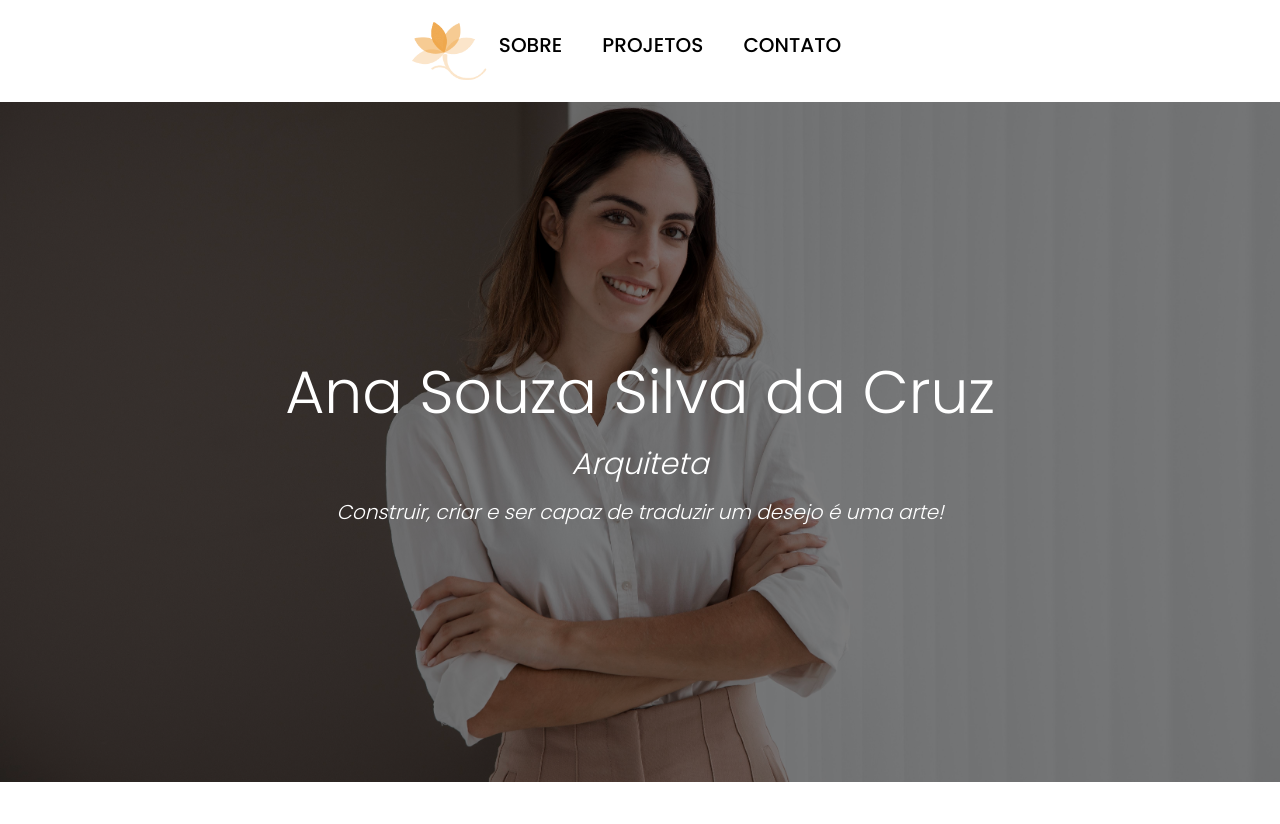
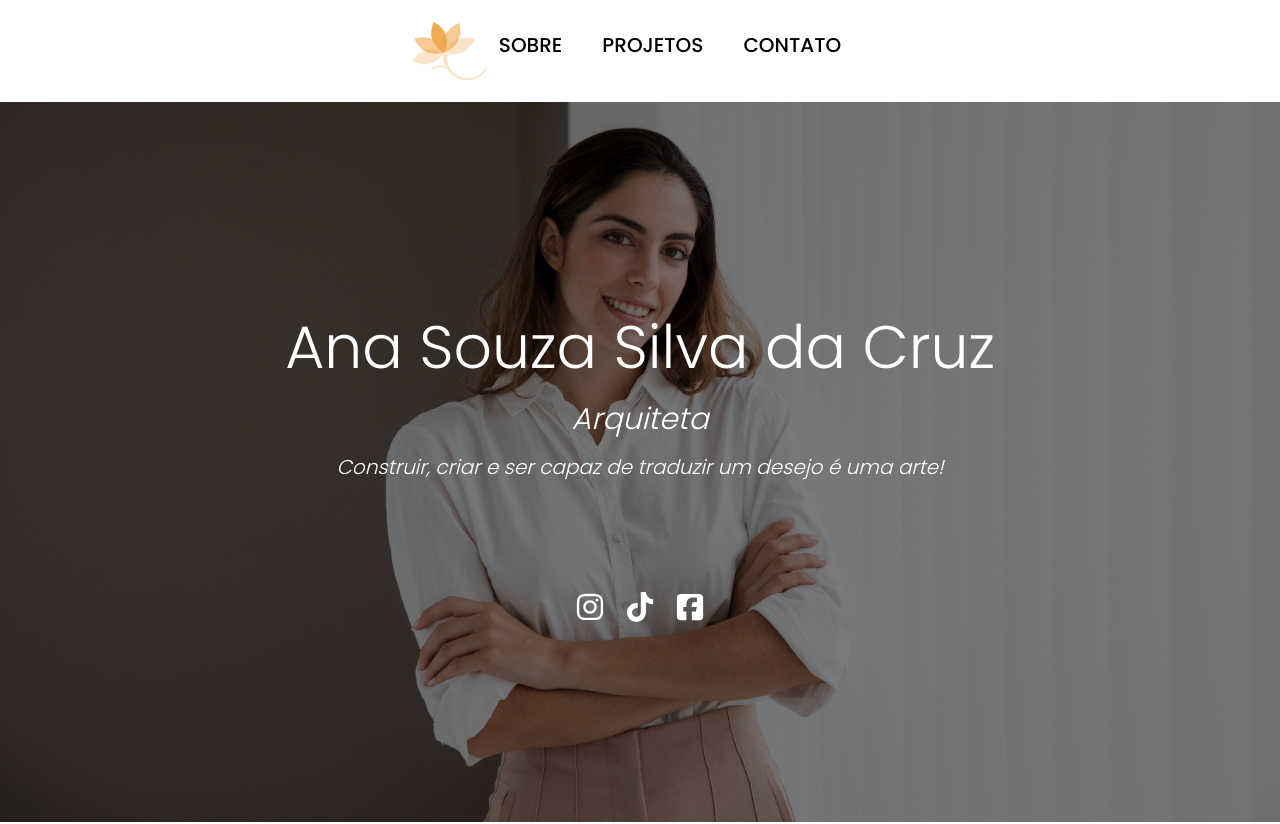
Before and after one commit to painiago/projectarquitetura, a React app: page / in a window 1280 px wide. Shown: the top 824 px of the page. Built offline with nearby package versions, Linux system fonts and the light colour scheme.

Commit message:
Atualizando estilização

```diff
--- a/src/components/Footer/footer.tsx
+++ b/src/components/Footer/footer.tsx
@@ -5,10 +5,12 @@ import './footer.scss'
 
 // importação das imagens
 import logo from '/public/img/logo.png';
+import ScrollToTopButton from '../ScrollBtn/ScrollToTopButton';
 
 function Footer (){
   return(
     <div className='containerfooter'>
+      <ScrollToTopButton/>
       <div className='contentfooter'>
       <img src={logo} alt="" className='imglogo'/>
       <div className='containeremail'>
@@ -20,9 +22,9 @@ function Footer (){
         <h2>REDES SOCIAIS</h2>
       </div>
       <div className='social-icons'>
-      <FontAwesomeIcon icon={faInstagram} className='iconIns'/>
-      <FontAwesomeIcon icon={faTiktok}  className='iconTik'/>
-      <FontAwesomeIcon icon={faFacebookSquare}  className='iconFace'/>
+        <FontAwesomeIcon icon={faInstagram} className='iconIns'/>
+        <FontAwesomeIcon icon={faTiktok}  className='iconTik'/>
+        <FontAwesomeIcon icon={faFacebookSquare}  className='iconFace'/>
       </div>
       </div>
       </div>
--- a/src/components/welcome/welcome.scss
+++ b/src/components/welcome/welcome.scss
@@ -5,10 +5,9 @@
   justify-content: center;
   align-items: center;
   width: 100%;
-  height: 85vh;
+  height: 90vh;
   position: relative;
   background-color: #000;
-  // background-image: url('/public/img/capavista.jpg');
   background-size: cover;
   background-position: center;
 }
@@ -30,10 +29,16 @@
   transform: translate(-50%, -50%);
   z-index: 5;
   width: 100%;
-  max-width: 760px;
+  max-width: 1060px;
+  height: 400px;
   margin: 0 auto;
   text-align: center;
   color: #fff;
+  display: flex;
+  flex-direction: column;
+  justify-content: center;
+
+
 }
 
 .text h1 {
@@ -54,11 +59,48 @@
   font-size: 3rem !important;
 }
 @media (max-width: 767px) {
+
   .text h1 {
-    font-size: 3.5rem;
+    font-size: 2.5rem;
+    padding: 10px;
   }
 
   .text p {
-    font-size: 1.5rem;
+    font-size: 1.4rem;
+    padding: 10px;
   }
 }
+
+// Redes sociais
+
+
+.social-icons {
+  display: flex;
+  flex-direction: row;
+  justify-content: center;
+  align-items: center;
+  color: white;
+  margin-top: 100px;
+  @media (max-width: 767px) {
+    margin-top: 0;
+  }
+}
+
+.social-icons svg {
+  width: 30px;
+  height: 30px;
+  margin: 0 10px;
+}
+.iconIns:hover{
+  cursor: pointer;
+  color: rgb(227, 97, 169);
+}
+
+.iconFace:hover{
+  cursor: pointer;
+  color: rgb(95, 138, 255);
+}
+.iconTik:hover{
+  cursor: pointer;
+  color: rgb(218, 208, 34);
+}
--- a/src/components/welcome/welcome.tsx
+++ b/src/components/welcome/welcome.tsx
@@ -1,3 +1,5 @@
+import { faInstagram, faTiktok, faFacebookSquare } from '@fortawesome/free-brands-svg-icons';
+import { FontAwesomeIcon } from '@fortawesome/react-fontawesome';
 import './welcome.scss';
 
 // importação das imagens
@@ -6,7 +8,8 @@ import capavista from '/public/img/capavista.jpg';
 function Welcome() {
   return (
     <section id="welcome-section" className="welcomesection" style={{backgroundImage: `url(${capavista})`}}>
-      <div className="container text" id='text'>
+      <div className="text" id='text'>
+        <div className='containerSociais'>
           <span>
             <h1>Ana Souza Silva da Cruz</h1>
           </span>
@@ -14,6 +17,12 @@ function Welcome() {
           <p className="subtitle">Construir, criar e ser capaz de traduzir
             um desejo é uma arte!</p>
         </div>
+        <div className='social-icons'>
+            <FontAwesomeIcon icon={faInstagram} className='iconIns'/>
+            <FontAwesomeIcon icon={faTiktok}  className='iconTik'/>
+            <FontAwesomeIcon icon={faFacebookSquare}  className='iconFace'/>
+         </div>
+      </div>
     </section>
   );
 }
```
Lines whose indentation alone changed are shown as unchanged.
